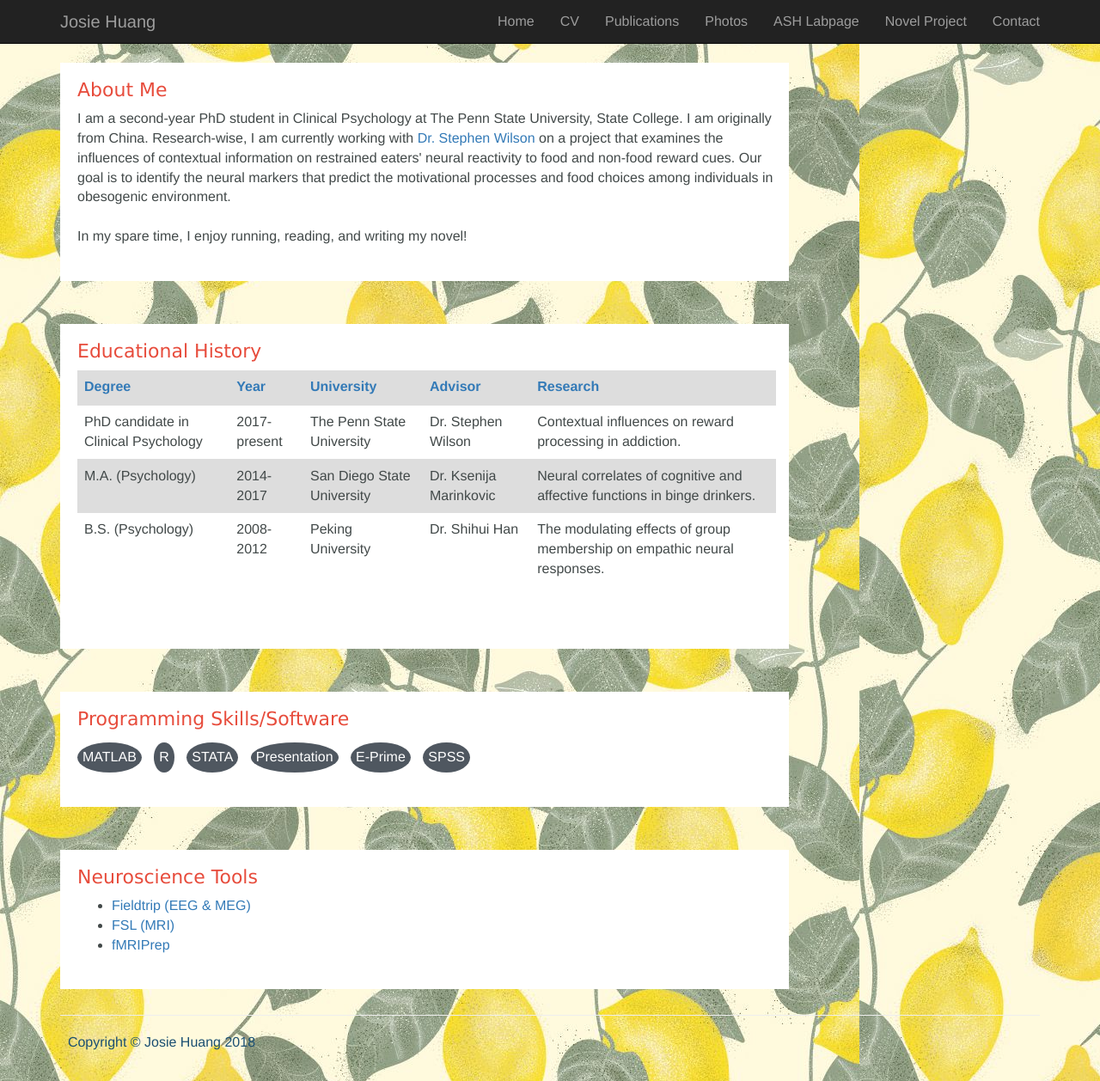
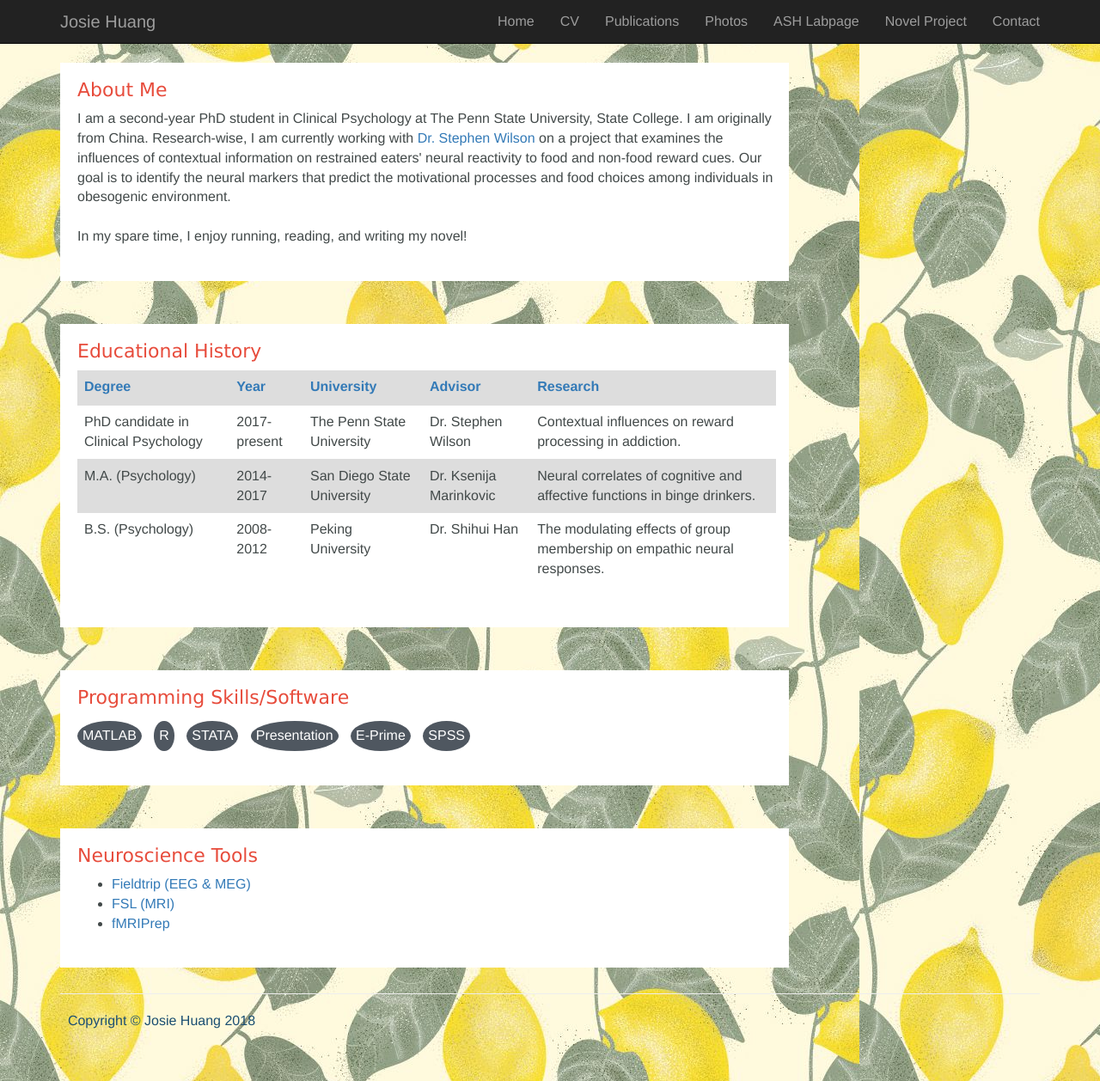
Before and after one commit to josie-shuang/josie-shuang.github.io, a Jekyll site: the page built from index.html, in a window 1280 px wide and 1258 px high. Shown: the whole window at 86% size. Built offline with Jekyll 4.4.1, drawn with Linux system fonts in a browser that asks for light colours.

Commit message:
Update main_style.css

```diff
--- a/css/main_style.css
+++ b/css/main_style.css
@@ -69,6 +69,9 @@
 
 .table {
 	word-wrap: break-word;
+	overflow-wrap: break-word;
+	margin-top: 5px;
+	margin-bottom: -5px;
 }
 
 .collapsible{
```
